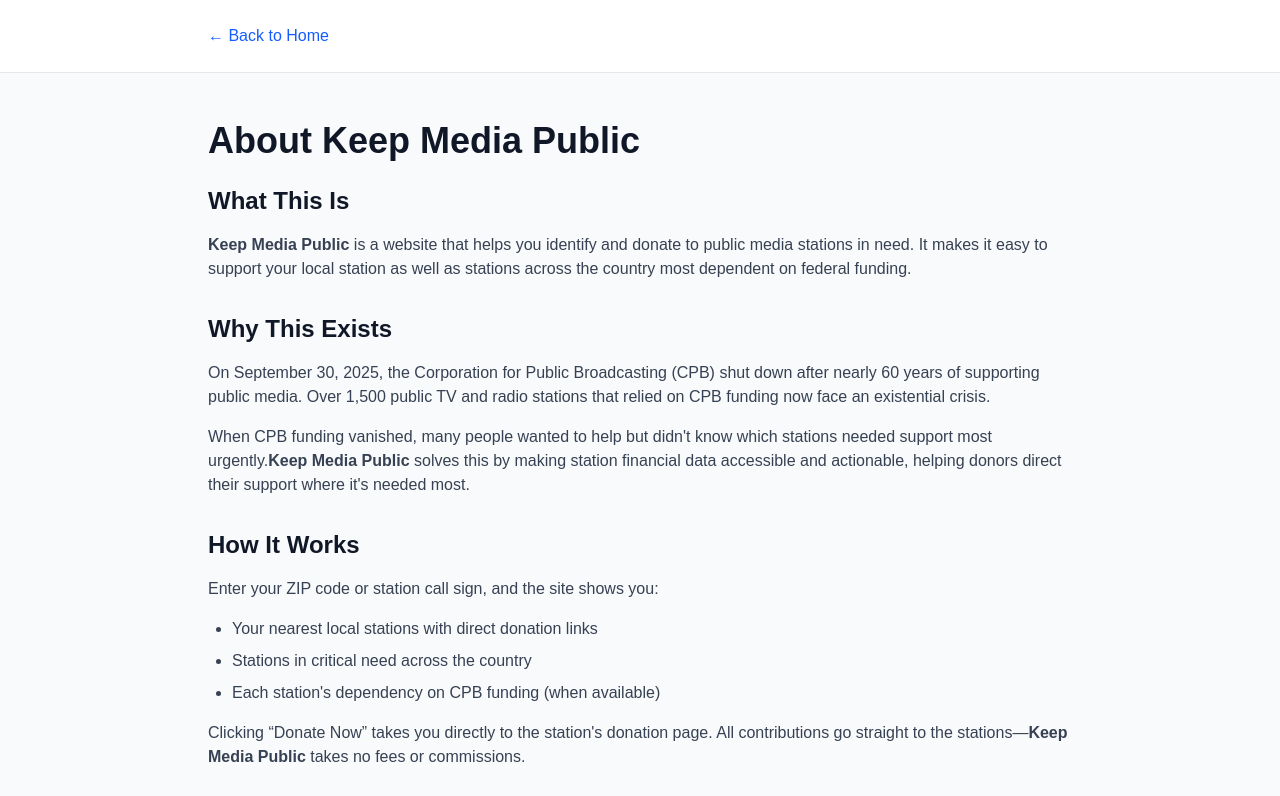
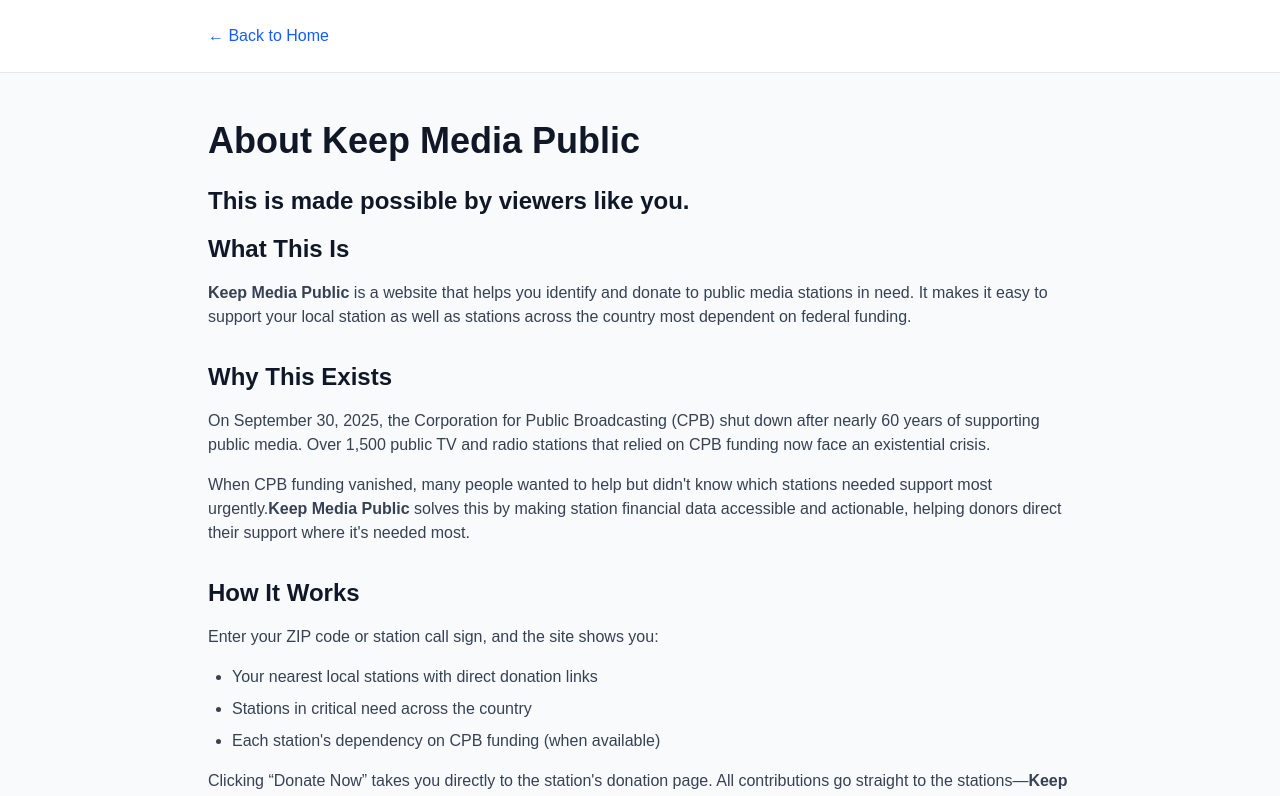
Before and after one commit to bunchoftrees/keepmediapublic.org, a Next.js app: page /about in a window 1280 px wide. Shown: the top 796 px of the page. Built offline with nearby package versions, Linux system fonts and the light colour scheme; no server answers; the database is empty.

Commit message:
made possible by viewers like you

```diff
--- a/app/about/page.tsx
+++ b/app/about/page.tsx
@@ -15,6 +15,7 @@
       {/* Content */}
       <main className="max-w-4xl mx-auto px-4 py-12">
         <h1 className="text-4xl font-bold text-gray-900 mb-6">About Keep Media Public</h1>
+        <p className="text-2xl font-bold text-gray-900 mb-4">This is made possible by viewers like you.</p>
 
         <div className="prose prose-lg max-w-none">
           <section className="mb-8">
```
